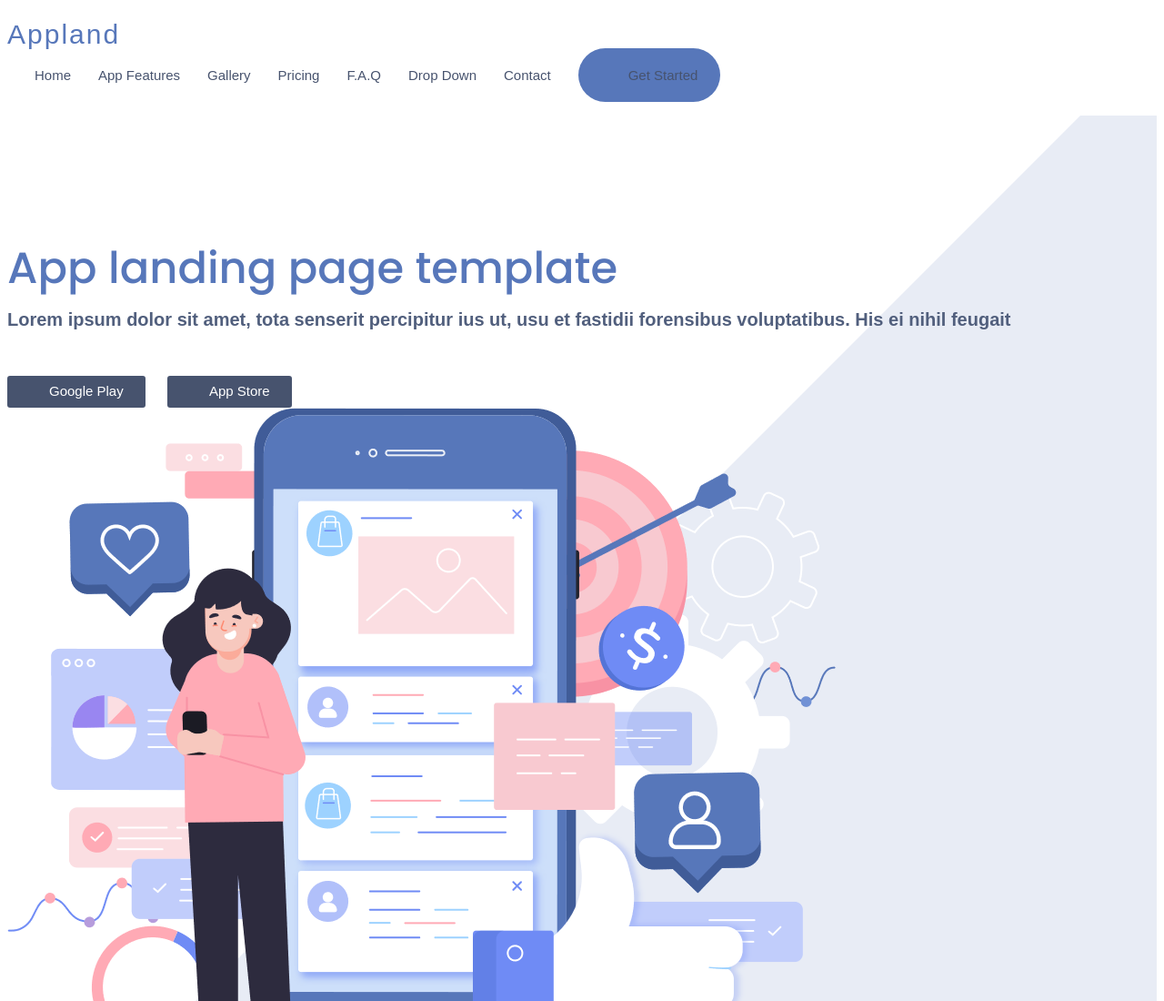
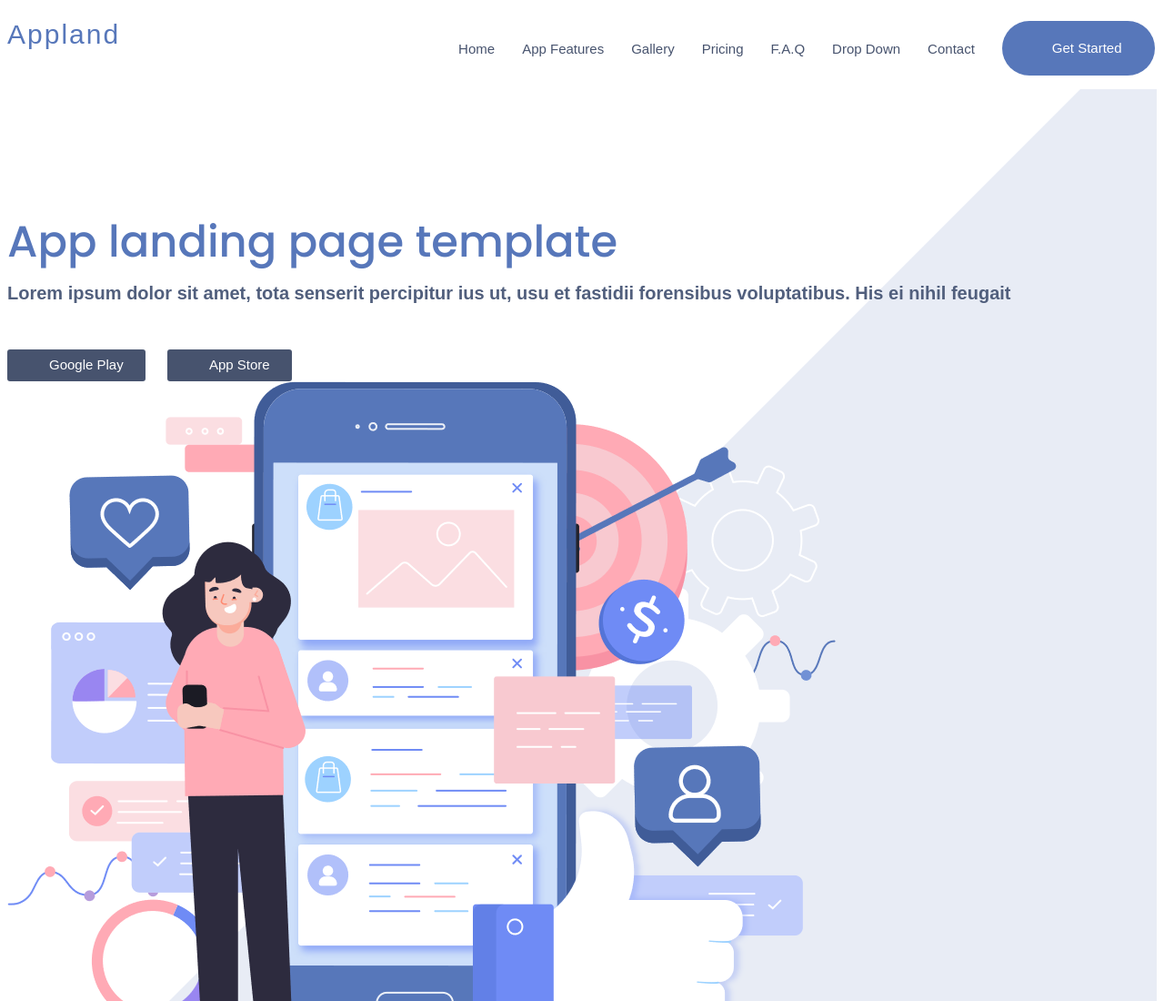
Before and after one commit to TanvirIslam8653/appland-tanvir, a plain HTML site: page index.html in a window 1280 px wide. Shown: the top 1100 px of the page at 91% size. Drawn offline with nearby package versions, Linux system fonts and the light colour scheme; files whose address does not match are found by name.

Commit message:
navbar complete

```diff
--- a/index.html
+++ b/index.html
@@ -15,7 +15,7 @@
 <body>
 <!--header-->
 <header id="header" class="header">
-  <div  class="container d-flex align-items-center justify-content-between">
+  <div  class="container align-items-center justify-content-between">
     <div class="logo">
       <h1>
       <a href="./index.html">Appland</a>
@@ -48,7 +48,7 @@
          </ul>
          </li>
          <li><a href="#contact"> Contact </a></li>
-         <li class="getstarted"><a href="#app-features">Get Started</a></li>
+         <li class="getstarted"><a class="button" href="#app-features">Get Started</a></li>
        </ul>
       </nav>
       </div>
--- a/stylesheet/style.css
+++ b/stylesheet/style.css
@@ -23,6 +23,7 @@ h6 {
 }
 
 /*Header*/
+
 #header {
   transition: all 0.5s;
   z-index: 997;
@@ -33,6 +34,11 @@ h6 {
 
 #header.header{
   background: transparent;
+  display: flex;
+}
+
+#header .container{
+  display: flex;
 }
 
 
@@ -66,6 +72,16 @@ h6 {
 
 .navbar {
   padding: 0;
+  margin-left: 342px;
+}
+#navbar .sticky {
+  position: fixed;
+  top: 0;
+  width: 100%;
+}
+
+.sticky + .content {
+  padding-top: 60px;
 }
 
 .navbar ul {
@@ -110,12 +126,22 @@ h6 {
 .navbar .getstarted,
 .navbar .getstarted:focus {
   background: #5777ba;
-  color: #ffff;
   padding: 12px 25px;
   margin-left: 30px;
-  color: #ffff;
   line-height: 1;
   border-radius: 50px;
+}
+
+#navbar .getstarted{
+  width: 118px;
+  height: 36px;
+
+}
+
+#navbar .button{
+  text-align: center;
+  color: #ffff;
+
 }
 
 .navbar .getstarted:hover,
```
